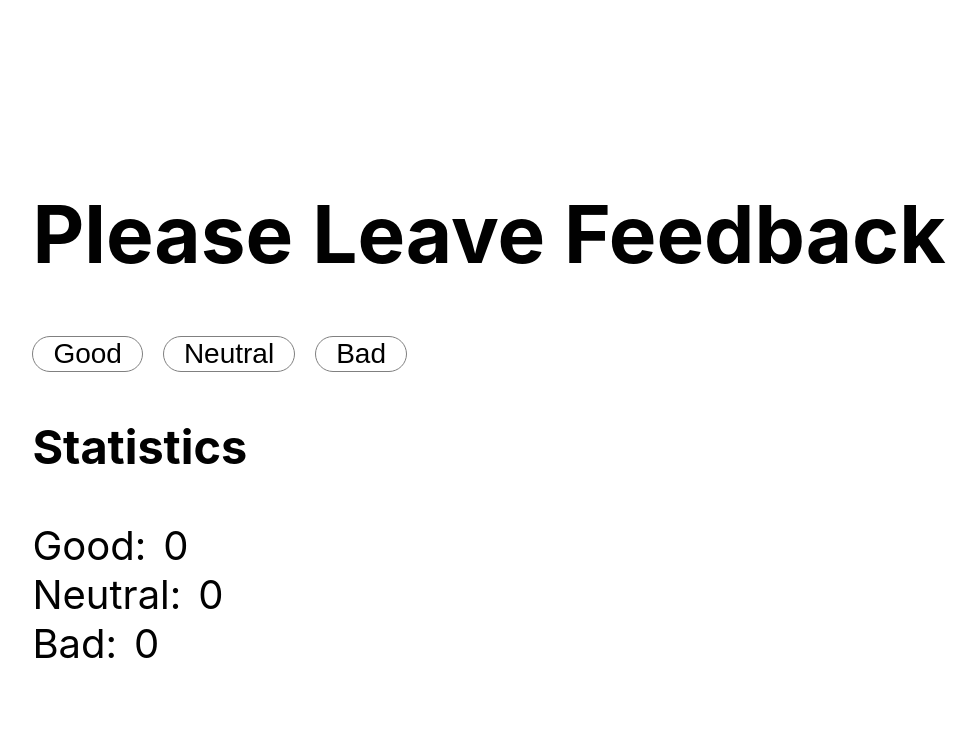
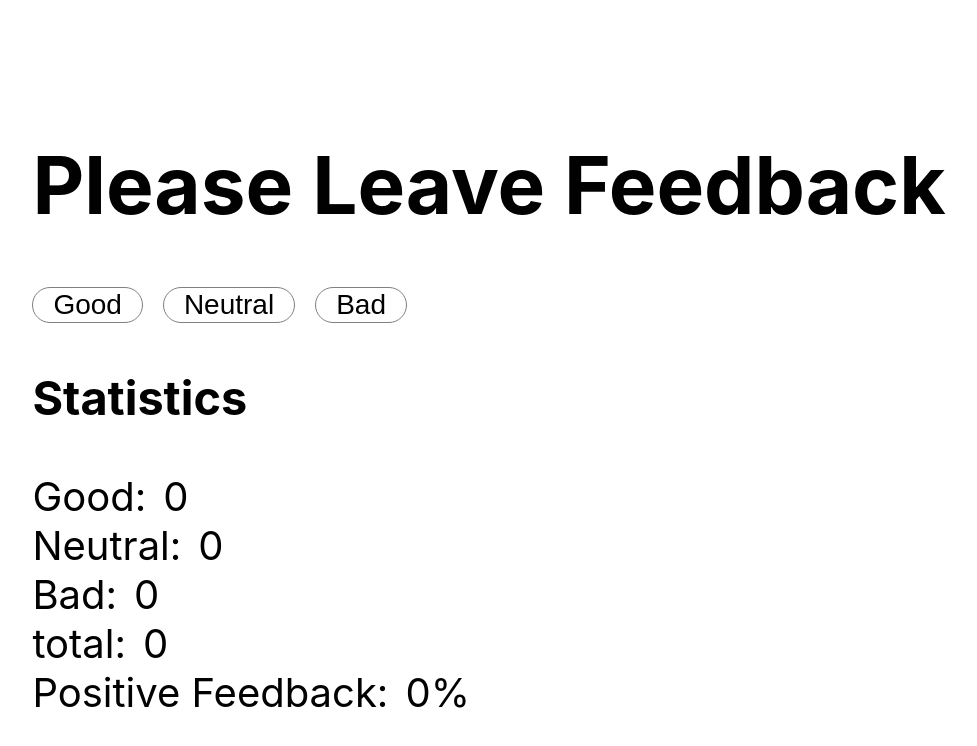
Before and after one commit to JacekPasierb/goit-react-hw-02-feedback, a React (Create React App) app: page / in a window 1280 px wide. Shown: the top 746 px of the page, without its empty margins (151-1128 px from the left). Built offline with nearby package versions, Linux system fonts and the light colour scheme.

Commit message:
Dodałem metody pomocnicze

```diff
--- a/src/components/Widget/Widget.jsx
+++ b/src/components/Widget/Widget.jsx
@@ -16,6 +16,20 @@ class Widget extends Component {
   plusBad = () => {
     this.setState({ bad: this.state.bad + 1 });
   };
+
+  countTotalFeedback() {
+    let total = 0;
+    const values = Object.values(this.state);
+    values.forEach(value => {
+      total += value;
+    });
+
+    return total;
+  }
+  countPositiveFeedbackPercentage() {
+    const sum = Math.round((this.state.good / this.countTotalFeedback()) * 100);
+    return sum;
+  }
 
   render() {
     let { good, neutral, bad } = this.state;
@@ -60,6 +74,19 @@ class Widget extends Component {
             <p>Bad: </p>
             <p>{bad}</p>
           </li>
+          <li className={css.statItem}>
+            <p>total: </p>
+            <p>{this.countTotalFeedback()}</p>
+          </li>
+          <li className={css.statItem}>
+            <p>Positive Feedback: </p>
+            <p>
+              {this.countTotalFeedback() > 0
+                ? this.countPositiveFeedbackPercentage() + '%'
+                : 0 + '%'}
+            </p>
+          </li>
+          {/* {this.countTotalFeedback() > 0 && '200'} */}
         </ul>
       </div>
     );
```
